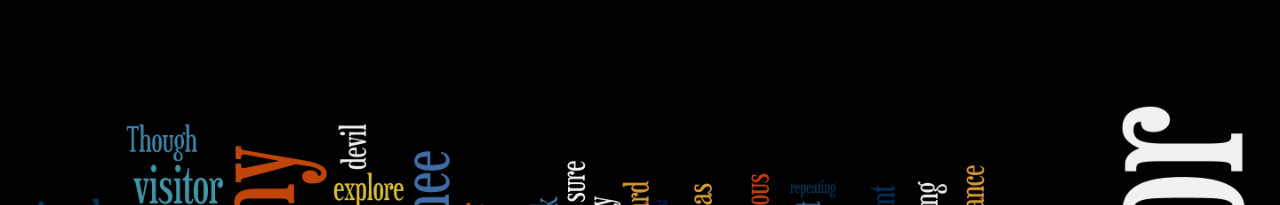
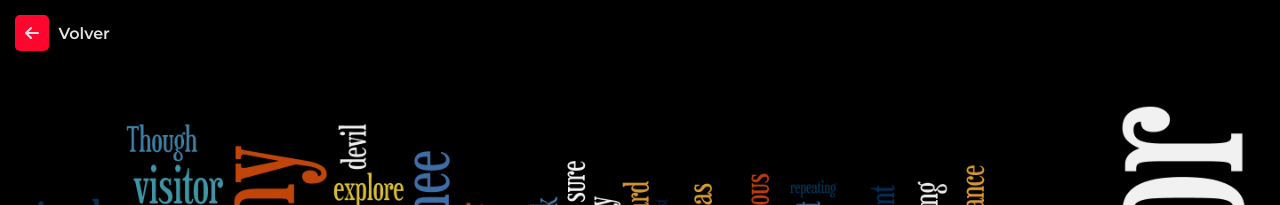
Before and after one commit to Frikilinux/typer-d, a plain HTML site: page index.html in a window 1280 px wide. Shown: the top 205 px of the page. Drawn offline with Linux system fonts and the light colour scheme.

Commit message:
Add back button

```diff
--- a/index.html
+++ b/index.html
@@ -11,6 +11,9 @@
 </head>
 
 <body>
+  <div class="back-button">
+    <i class="back-btn fa-solid fa-arrow-left"></i> Volver
+  </div>
   <div class="container">
     <div class="main">
       <h2>⌨️ TYPER 3000 ⌨️</h2>
--- a/script.js
+++ b/script.js
@@ -4,6 +4,8 @@ const timeSpan = document.getElementById('timeSpan')
 const scoreText = document.getElementById('score')
 const endGame = document.getElementById('end-game-container')
 const div = document.querySelector('.main')
+const backButton = document.querySelector('.back-btn')
+
 
 const words = [
   'californication',
@@ -88,6 +90,8 @@ input.addEventListener('input', (e) =>{
   }
 })
 
+backButton.onclick = () => window.history.back()
+
 const init = () => {
   rndWord(words)
   addToDOM()
--- a/style.css
+++ b/style.css
@@ -103,3 +103,21 @@ button {
   font-size: 1.5rem;
   font-weight: 600;
 }
+
+.back-button {
+  top: 15px;
+  left: 15px;
+  position: absolute;
+  color: var(--fg);
+  align-self: flex-start;
+  font-weight: 600;
+  font-size: 1rem;
+}
+
+.back-btn {
+  margin-right: 5px;
+  cursor: pointer;
+  border-radius: 5px;
+  padding: 10px;
+  background-color: var(--btn);
+}
```
